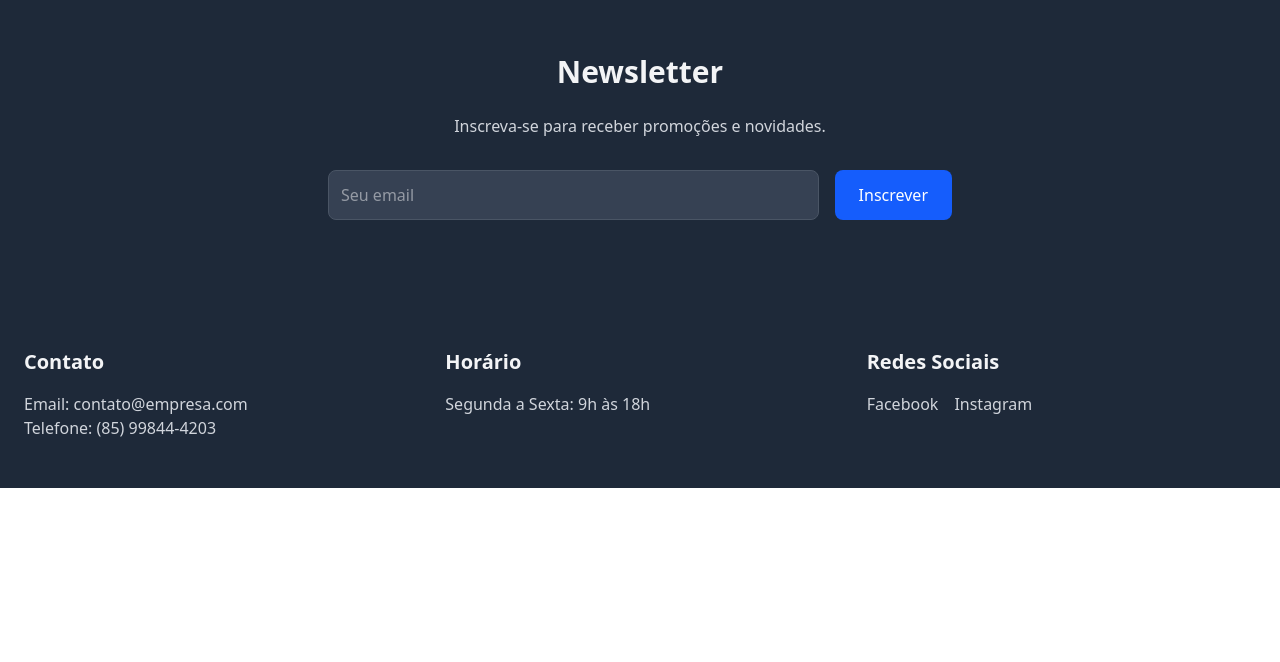
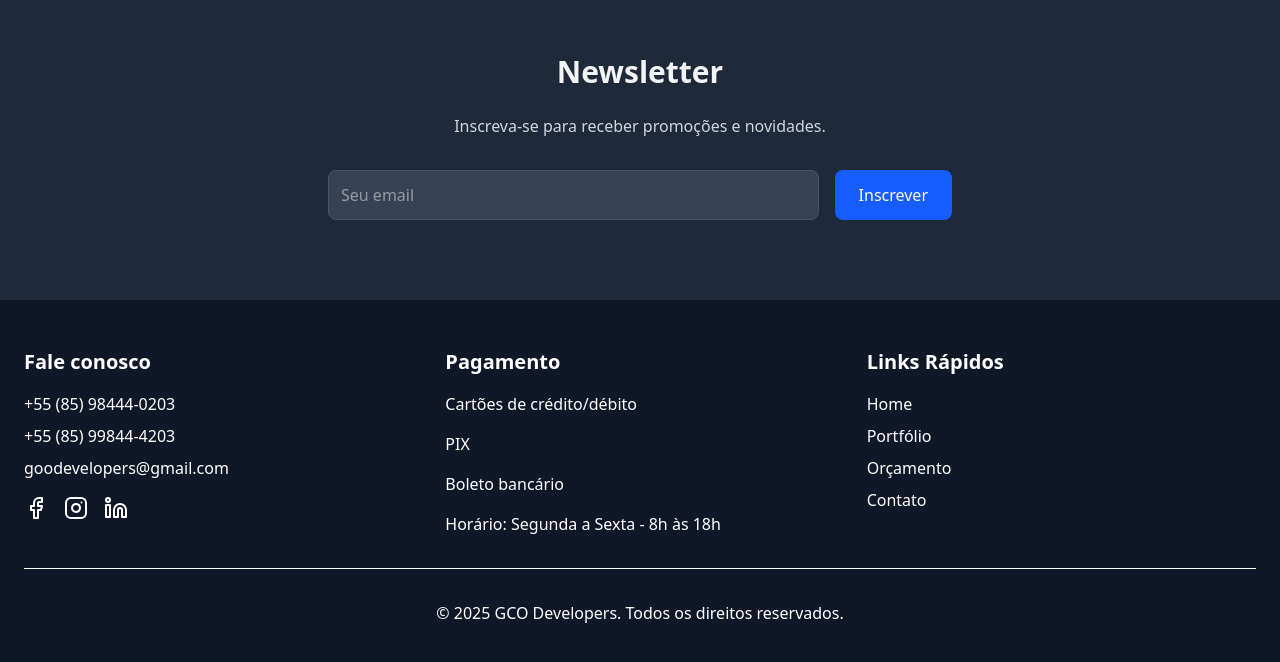
Before and after one commit to MoisesE2/gco-devs, a React (Vite) app: page / in a window 1280 px wide. Shown: the part 3319-3981 px from the top of the page. Before the commit the page ends 3807 px from the top, so only its background shows below. Built offline with nearby package versions, Linux system fonts and the light colour scheme.

Commit message:
update - Footer, Newslatter e Team

```diff
--- /dev/null
+++ b/src/components/Newsletter/index.tsx
@@ -0,0 +1,40 @@
+import React, { useState } from 'react';
+
+const Newsletter = () => {
+    const [email, setEmail] = useState("");
+
+    const handleSubmit = (e: React.FormEvent) => {
+      e.preventDefault();
+      console.log("Email inscrito:", email);
+      setEmail("");
+    };
+
+    return (
+      <section className="py-20 bg-gray-800 dark:bg-gray-900">
+        <div className="container mx-auto px-6 max-w-2xl text-center">
+          <h2 className="text-3xl font-bold mb-6 text-gray-100">Newsletter</h2>
+          <p className="text-gray-300 mb-8">
+            Inscreva-se para receber promoções e novidades.
+          </p>
+          <form onSubmit={handleSubmit} className="flex gap-4">
+            <input
+              type="email"
+              placeholder="Seu email"
+              value={email}
+              onChange={(e) => setEmail(e.target.value)}
+              className="flex-1 p-3 border rounded-lg bg-gray-700 border-gray-600 text-gray-100"
+              required
+            />
+            <button
+              type="submit"
+              className="bg-blue-600 text-white px-6 py-3 rounded-lg hover:bg-blue-700 transition dark:bg-blue-700 dark:hover:bg-blue-800"
+            >
+              Inscrever
+            </button>
+          </form>
+        </div>
+      </section>
+    );
+  };
+
+export default Newsletter;
--- /dev/null
+++ b/src/components/Team/index.tsx
@@ -0,0 +1,88 @@
+import React from 'react';
+
+import { Swiper, SwiperSlide } from "swiper/react";
+
+type TeamMember = {
+  id: number;
+  name: string;
+  role: string;
+  image: string;
+  qualifications: string[];
+};
+
+const Team = () => {
+    const teamMembers: TeamMember[] = [
+      {
+        id: 1,
+        name: "João Silva",
+        role: "Desenvolvedor Front-end",
+        image: "https://via.placeholder.com/150",
+        qualifications: ["React", "TypeScript", "Tailwind CSS"],
+      },
+      {
+        id: 2,
+        name: "Maria Souza",
+        role: "UI/UX Designer",
+        image: "https://via.placeholder.com/150",
+        qualifications: ["Figma", "Adobe XD", "Prototipagem"],
+      },
+      {
+        id: 3,
+        name: "Moisés Costa",
+        role: "Full Stack Developer",
+        image: "https://via.placeholder.com/150",
+        qualifications: ["Node.js", "Python", "SQL"],
+      },
+    ];
+
+    return (
+      <section id="team" className="py-20 bg-gray-800 dark:bg-gray-900">
+        <div className="container mx-auto px-6">
+          <h2 className="text-4xl font-bold mb-16 text-center text-white">
+            Nossa Equipe
+          </h2>
+          <Swiper
+            spaceBetween={30}
+            slidesPerView={1}
+            breakpoints={{
+              640: { slidesPerView: 2 },
+              1024: { slidesPerView: 3 },
+            }}
+            loop={true}
+            className="pb-12"
+          >
+            {teamMembers.map((member) => (
+              <SwiperSlide key={member.id}>
+                <div className="p-8 text-center bg-gray-700 rounded-2xl dark:bg-gray-800 hover:transform hover:scale-105 transition-all duration-300 h-full">
+                  <div className="mb-6">
+                    <img
+                      src={member.image}
+                      alt={member.name}
+                      className="w-40 h-40 rounded-full mx-auto object-cover border-4 border-blue-500"
+                      loading="lazy"
+                    />
+                  </div>
+                  <h3 className="text-2xl font-semibold text-white mb-2">
+                    {member.name}
+                  </h3>
+                  <p className="text-blue-400 mb-4 font-medium">{member.role}</p>
+                  <div className="flex flex-wrap justify-center gap-2">
+                    {member.qualifications.map((qualification, index) => (
+                      <span
+                        key={index}
+                        className="px-3 py-1 bg-gray-600 dark:bg-gray-700 rounded-full text-sm text-gray-200"
+                      >
+                        {qualification}
+                      </span>
+                    ))}
+                  </div>
+                </div>
+              </SwiperSlide>
+            ))}
+          </Swiper>
+        </div>
+      </section>
+    );
+  };
+
+export default Team;
--- a/src/pages/home/index.tsx
+++ b/src/pages/home/index.tsx
@@ -1,6 +1,5 @@
 import { useState } from "react";
 import { AnimatePresence, motion } from "framer-motion";
-import { Swiper, SwiperSlide } from "swiper/react";
 import { useForm } from "react-hook-form";
 import {
   Bars3Icon,
@@ -14,6 +13,9 @@
 } from "@heroicons/react/24/solid";
 import { Link } from "react-scroll";
 import "swiper/css";
+import Footer from "../../components/Footer";
+import Newsletter from "../../components/Newsletter";
+import Team from "../../components/Team";
 
 type FormData = {
   name: string;
@@ -24,13 +26,7 @@
   message: string;
 };
 
-type TeamMember = {
-  id: number;
-  name: string;
-  role: string;
-  image: string;
-  qualifications: string[];
-};
+
 
 const Header = () => {
   const [isOpen, setIsOpen] = useState(false);
@@ -494,156 +490,10 @@
   );
 };
 
-const Team = () => {
-  const teamMembers: TeamMember[] = [
-    {
-      id: 1,
-      name: "João Silva",
-      role: "Desenvolvedor Front-end",
-      image: "https://via.placeholder.com/150",
-      qualifications: ["React", "TypeScript", "Tailwind CSS"],
-    },
-    {
-      id: 2,
-      name: "Maria Souza",
-      role: "UI/UX Designer",
-      image: "https://via.placeholder.com/150",
-      qualifications: ["Figma", "Adobe XD", "Prototipagem"],
-    },
-    {
-      id: 3,
-      name: "Moisés Costa",
-      role: "Full Stack Developer",
-      image: "https://via.placeholder.com/150",
-      qualifications: ["Node.js", "Python", "SQL"],
-    },
-  ];
 
-  return (
-    <section id="team" className="py-20 bg-gray-800 dark:bg-gray-900">
-      <div className="container mx-auto px-6">
-        <h2 className="text-4xl font-bold mb-16 text-center text-white">
-          Nossa Equipe
-        </h2>
-        <Swiper
-          spaceBetween={30}
-          slidesPerView={1}
-          breakpoints={{
-            640: { slidesPerView: 2 },
-            1024: { slidesPerView: 3 },
-          }}
-          loop={true}
-          className="pb-12"
-        >
-          {teamMembers.map((member) => (
-            <SwiperSlide key={member.id}>
-              <div className="p-8 text-center bg-gray-700 rounded-2xl dark:bg-gray-800 hover:transform hover:scale-105 transition-all duration-300 h-full">
-                <div className="mb-6">
-                  <img
-                    src={member.image}
-                    alt={member.name}
-                    className="w-40 h-40 rounded-full mx-auto object-cover border-4 border-blue-500"
-                    loading="lazy"
-                  />
-                </div>
-                <h3 className="text-2xl font-semibold text-white mb-2">
-                  {member.name}
-                </h3>
-                <p className="text-blue-400 mb-4 font-medium">{member.role}</p>
-                <div className="flex flex-wrap justify-center gap-2">
-                  {member.qualifications.map((qualification, index) => (
-                    <span
-                      key={index}
-                      className="px-3 py-1 bg-gray-600 dark:bg-gray-700 rounded-full text-sm text-gray-200"
-                    >
-                      {qualification}
-                    </span>
-                  ))}
-                </div>
-              </div>
-            </SwiperSlide>
-          ))}
-        </Swiper>
-      </div>
-    </section>
-  );
-};
 
-const Newsletter = () => {
-  const [email, setEmail] = useState("");
 
-  const handleSubmit = (e: React.FormEvent) => {
-    e.preventDefault();
-    console.log("Email inscrito:", email);
-    setEmail("");
-  };
 
-  return (
-    <section className="py-20 bg-gray-800 dark:bg-gray-900">
-      <div className="container mx-auto px-6 max-w-2xl text-center">
-        <h2 className="text-3xl font-bold mb-6 text-gray-100">Newsletter</h2>
-        <p className="text-gray-300 mb-8">
-          Inscreva-se para receber promoções e novidades.
-        </p>
-        <form onSubmit={handleSubmit} className="flex gap-4">
-          <input
-            type="email"
-            placeholder="Seu email"
-            value={email}
-            onChange={(e) => setEmail(e.target.value)}
-            className="flex-1 p-3 border rounded-lg bg-gray-700 border-gray-600 text-gray-100"
-            required
-          />
-          <button
-            type="submit"
-            className="bg-blue-600 text-white px-6 py-3 rounded-lg hover:bg-blue-700 transition dark:bg-blue-700 dark:hover:bg-blue-800"
-          >
-            Inscrever
-          </button>
-        </form>
-      </div>
-    </section>
-  );
-};
-
-const Footer = () => {
-  return (
-    <footer className="bg-gray-800 dark:bg-gray-900 text-gray-300 py-12">
-      <div className="container mx-auto px-6 grid md:grid-cols-3 gap-8">
-        <div>
-          <h3 className="text-xl font-bold mb-4 text-gray-100">Contato</h3>
-          <p>Email: contato@empresa.com</p>
-          <p>Telefone: (85) 99844-4203</p>
-        </div>
-        <div>
-          <h3 className="text-xl font-bold mb-4 text-gray-100">Horário</h3>
-          <p>Segunda a Sexta: 9h às 18h</p>
-        </div>
-        <div>
-          <h3 className="text-xl font-bold mb-4 text-gray-100">
-            Redes Sociais
-          </h3>
-          <div className="flex gap-4">
-            <a
-              href="#"
-              className="hover:text-blue-400 transition"
-              aria-label="Facebook"
-            >
-              Facebook
-            </a>
-            <a
-              href="#"
-              className="hover:text-blue-400 transition"
-              aria-label="Instagram"
-            >
-              Instagram
-            </a>
-          </div>
-        </div>
-      </div>
-    </footer>
-  );
-};
 
 const HomePage = () => {
   return (
```
Also changed, not shown: src/components/Footer/index.tsx (renamed from src/components/footer.tsx).
